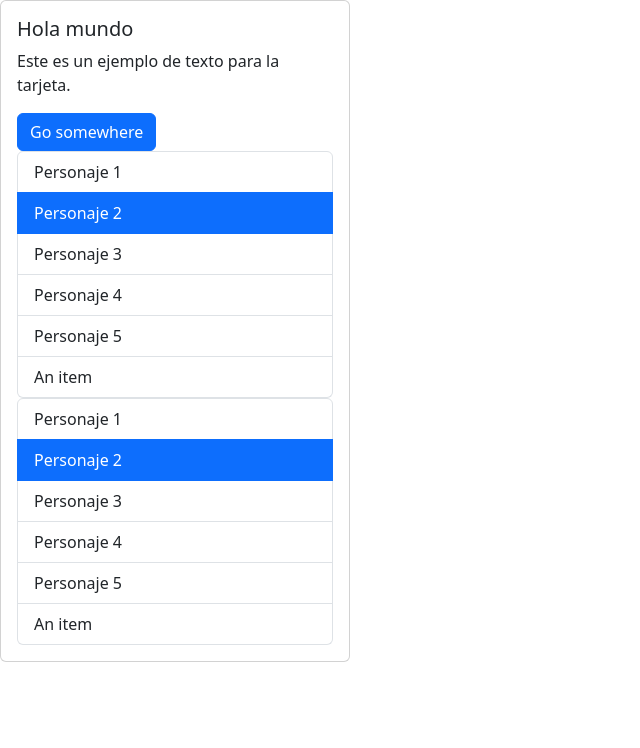
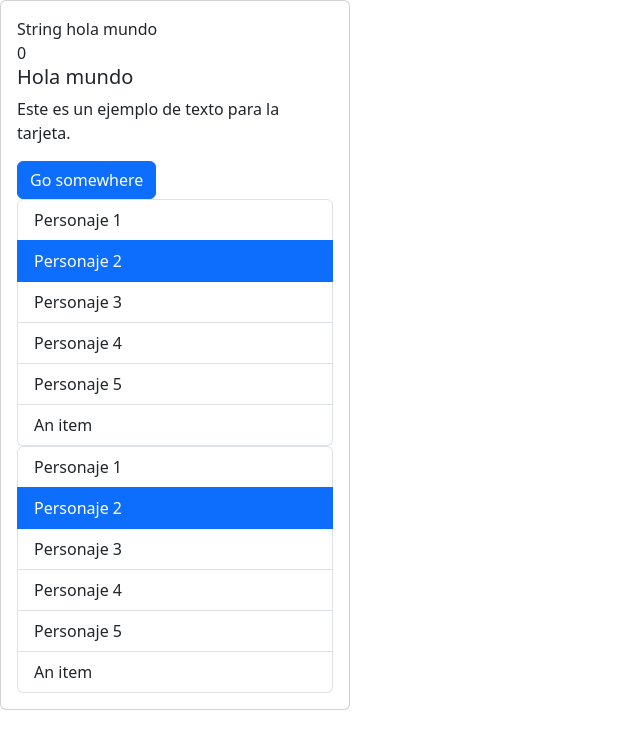
Before and after one commit to alezithop/aprende-react-ahora-curso-de-HolaMundo, a React (Vite) app: page / in a window 1280 px wide. Shown: the top 748 px of the page, without its empty margins (0-640 px from the left). Built offline with nearby package versions, Linux system fonts and the light colour scheme.

Commit message:
Thruty y Falsy

```diff
--- a/src/App.tsx
+++ b/src/App.tsx
@@ -1,5 +1,9 @@
 import Card, { CardBody } from "./components/Card";
 import List from "./components/List";
+/**
+ * truthy values: cualquier valor que no sea falsy
+ * falsy values: 0, "", null, undefined, NaN, false
+ */
 
 function App() {
   const list = [
@@ -9,6 +13,8 @@ function App() {
     "Personaje 4",
     "Personaje 5",
   ];
+
+  const list2: string[] = [];
 
   const handleSelect = (elemento: string) => {
     console.log("Imprimiendo: ", elemento);
@@ -20,6 +26,14 @@ function App() {
   // código jsx aquí -> se va a transformar a llamadas de React.createElement
   return (
     <Card>
+      {"" && "String vacio"}
+      {"Hola mundo" && "String hola mundo"}
+      <br />
+      {list2.length && "Mi lista 2"}{" "}
+      {/* <- Se renderiza porque list2.length es 0 (falsy) pero detecta el 0 como un valor
+      // Por eso hay que agregar una evaluación */}
+      {list2.length !== 0 && "Mi lista 2"}{" "}
+      {/* <- Ahora no se renderiza si list2 está vacía (0) */}
       <CardBody
         title="Hola mundo"
         text="Este es un ejemplo de texto para la tarjeta."
```
